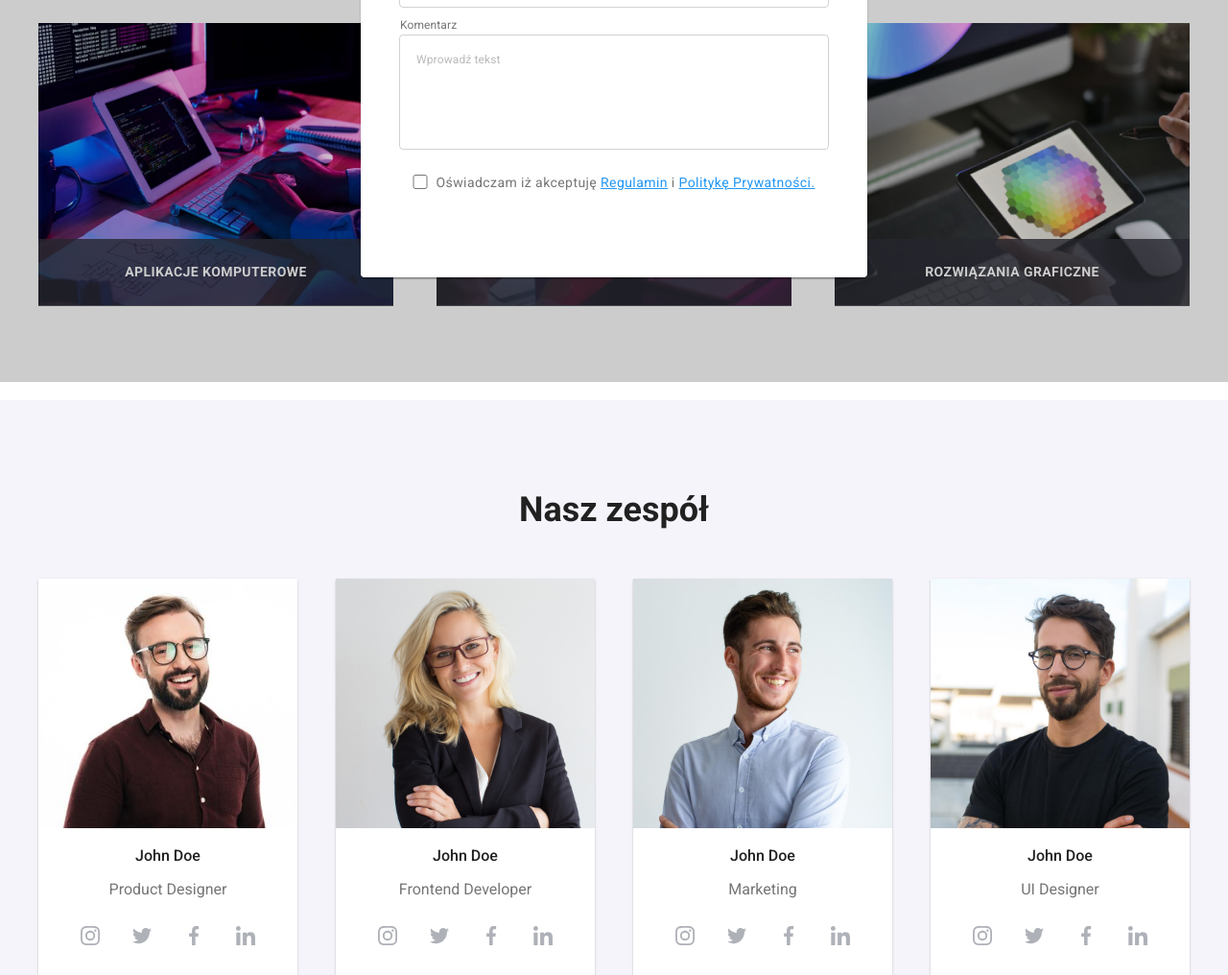
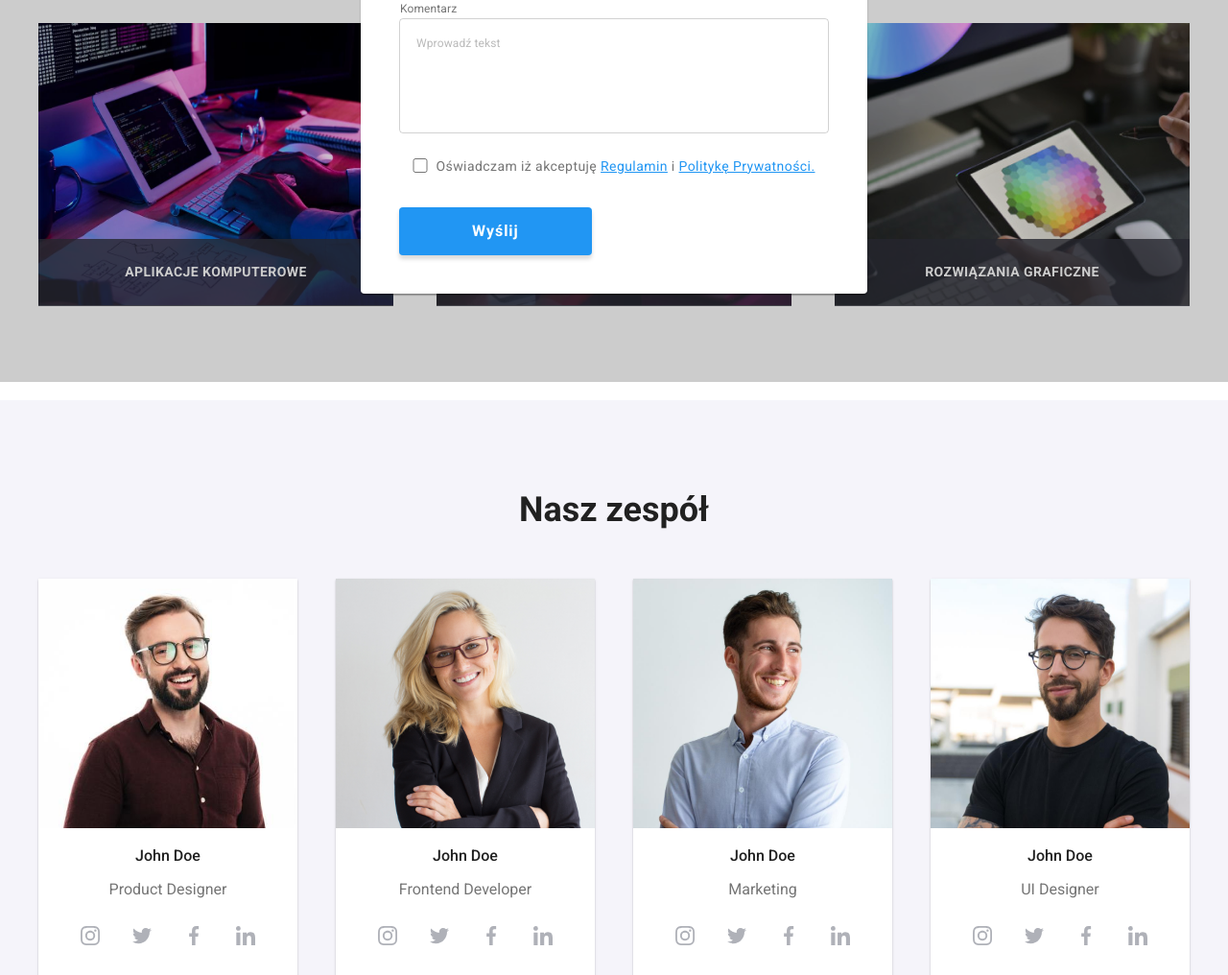
Before and after one commit to jaworskiwojciech/goit-markup-hw-06, a plain HTML site: page index.html in a window 1280 px wide. Shown: the part 1202-2218 px from the top of the page at 96% size. Drawn offline with Linux system fonts and the light colour scheme.

Commit message:
dodano button do modala

```diff
--- a/css/styles.css
+++ b/css/styles.css
@@ -654,3 +654,15 @@ fieldset:nth-child(4) {
 .form-description a {
   color: var(--blue-color);
 }
+.form-button {
+  padding: 10px 76px;
+  font-weight: 700;
+  font-size: 16px;
+  line-height: 1.88;
+  letter-spacing: 0.06em;
+  color: var(--white-background);
+  background-color: var(--blue-color);
+  box-shadow: 0px 4px 4px rgba(0, 0, 0, 0.15);
+  border: none;
+  border-radius: 4px;
+}
--- a/index.html
+++ b/index.html
@@ -103,6 +103,7 @@
                     <a href="#">Politykę Prywatności.</a></span
                   >
                 </p>
+                <button class="form-button">Wyślij</button>
               </form>
             </div>
           </div>
```
